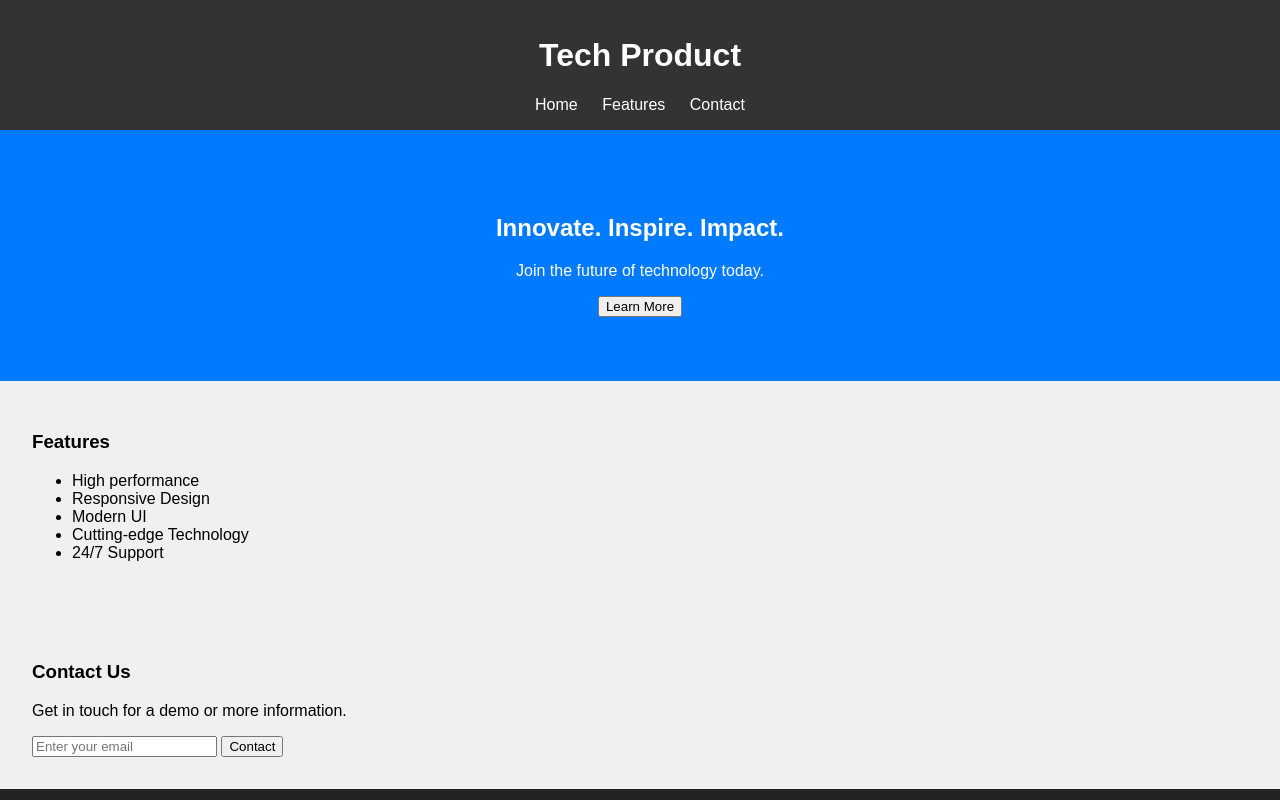
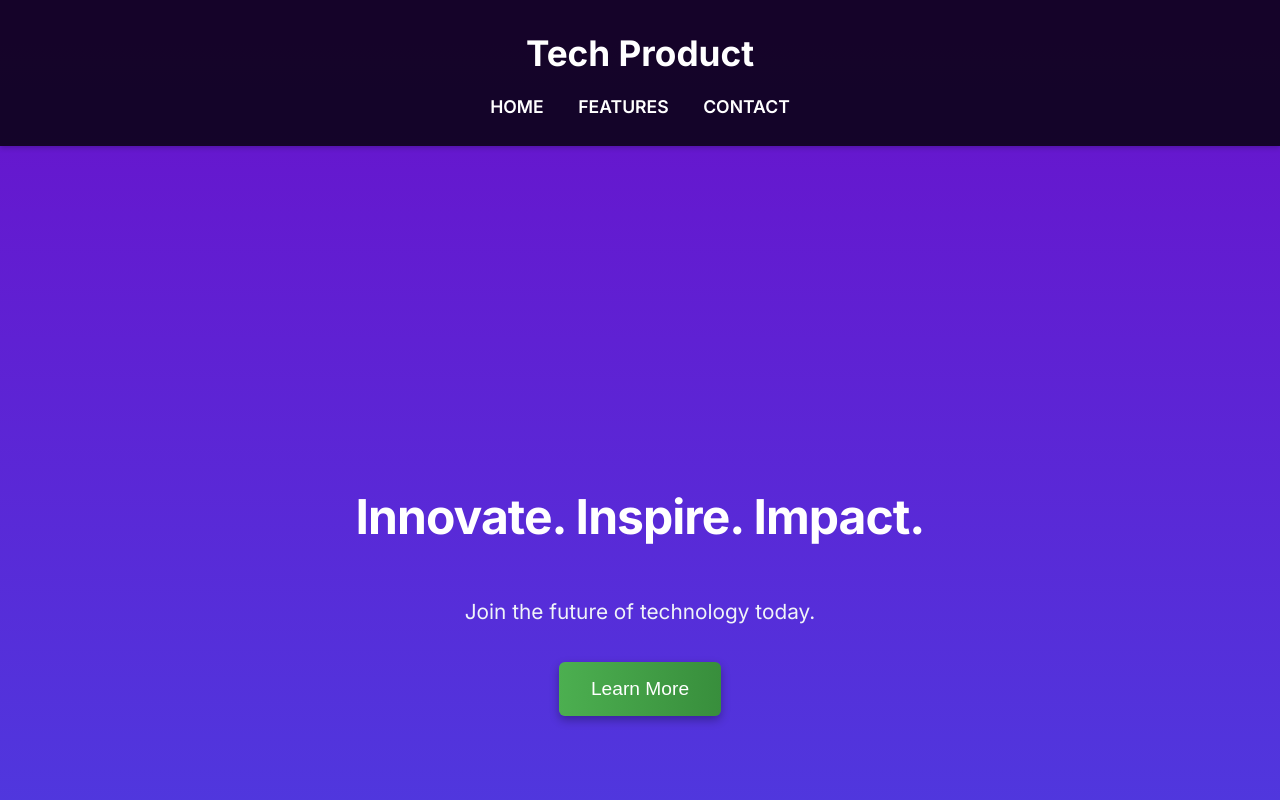
Before and after one commit to gotcha-nik/Landing-page-clone, a plain HTML site: page index.html in a window 1280 px wide. Shown: the top 800 px of the page. Drawn offline with Linux system fonts and the light colour scheme.

Commit message:
Update style.css

```diff
--- a/style.css
+++ b/style.css
@@ -1,31 +1,242 @@
 body {
-  margin: 0;
-  font-family: Arial, sans-serif;
-  background: #f0f0f0;
+    margin: 0;
+    font-family: 'Inter', sans-serif;  /* Using the Inter font */
+    background: linear-gradient(to bottom, #6a11cb, #2575fc); /* Gradient background */
+    color: #fff;
+    line-height: 1.7; /* Improved default line height for better readability */
 }
+
 header {
-  background: #333;
-  color: #fff;
-  padding: 1rem;
-  text-align: center;
+    background: rgba(0, 0, 0, 0.8); /* Slightly transparent header */
+    padding: 1.5rem 0;
+    text-align: center;
+    position: sticky; /* Sticky header */
+    top: 0;
+    z-index: 10;
+    box-shadow: 0 2px 5px rgba(0, 0, 0, 0.2); /* Subtle shadow */
 }
+
+header h1 {
+    margin: 0 0 0.5rem 0;
+    font-weight: 700; /* Use 700 for the boldest weight */
+    font-size: 2.2rem; /* Slightly larger heading */
+}
+
 nav a {
-  color: white;
-  margin: 0 10px;
-  text-decoration: none;
+    color: #fff;
+    margin: 0 15px;
+    text-decoration: none;
+    font-weight: 600; /* Use 600 for a semi-bold weight */
+    text-transform: uppercase; /* Uppercase navigation links */
+    font-size: 1.1rem;
+    transition: color 0.3s ease; /* Smooth color transition */
 }
+
+nav a:hover {
+    color: #4CAF50; /* Highlight on hover */
+}
+
 .hero {
-  text-align: center;
-  padding: 4rem;
-  background: #007BFF;
-  color: white;
+    text-align: center;
+    padding: 5rem 2rem;
+    background: transparent; /* Make hero background transparent */
+    display: flex;
+    flex-direction: column;
+    justify-content: center;
+    align-items: center;
+    height: calc(100vh - 60px); /* Adjust height to account for sticky header */
 }
+
+.hero h2 {
+    margin: 0 0 1rem 0;
+    font-size: 3rem;
+    font-weight: 700; /* Use 700 for the boldest weight */
+    letter-spacing: -0.02em;
+}
+
+.hero p {
+    font-size: 1.3rem;
+    margin-bottom: 2rem;
+    max-width: 80%;
+    color: #f0f4f8;
+}
+
+.hero button {
+    background: linear-gradient(to right, #4CAF50, #388E3C); /* Green gradient button */
+    color: white;
+    padding: 1rem 2rem;
+    border: none;
+    border-radius: 6px;
+    font-size: 1.2rem;
+    cursor: pointer;
+    transition: all 0.3s ease;
+    box-shadow: 0 4px 10px rgba(0, 0, 0, 0.3);
+}
+
+.hero button:hover {
+    background: linear-gradient(to right, #43A047, #2E7D32);
+    transform: translateY(-2px);
+    box-shadow: 0 6px 12px rgba(0, 0, 0, 0.4);
+}
+
+.hero button:active {
+    background: linear-gradient(to right, #388E3C, #2B602B);
+    transform: translateY(0);
+    box-shadow: 0 1px 3px rgba(0, 0, 0, 0.2);
+}
+
+
 section {
-  padding: 2rem;
+    padding: 4rem 2rem;
+    text-align: center;
+    background-color: rgba(255, 255, 255, 0.05); /* Slightly transparent sections */
+    border-radius: 10px;
+    margin-bottom: 2rem;
 }
+
+section h3 {
+    margin: 0 0 2rem 0;
+    font-size: 2.2rem;
+    font-weight: 600;
+    color: #fff;
+    letter-spacing: -0.02em;
+}
+
+section ul {
+    list-style: none;
+    padding: 0;
+    margin: 0 auto;
+    max-width: 600px;
+    text-align: left;
+    font-size: 1.2rem;
+}
+
+section ul li {
+    margin-bottom: 1rem;
+    padding-left: 0;
+    position: relative;
+    padding-left: 2rem; /* Added padding to the left of the text */
+}
+
+
+section ul li::before {
+    content: '✓'; /* Checkmark icon */
+    color: #4CAF50;
+    margin-right: 1rem;
+    position: absolute;
+    left: 0;
+}
+
+#contact {
+    background-color: rgba(0, 0, 0, 0.1); /* Darker contact section */
+    padding: 4rem 2rem;
+    border-radius: 10px;
+    text-align: center;
+    margin-bottom: 0;
+}
+
+#contact p{
+  font-size: 1.2rem;
+  color: #f0f4f8;
+  margin-bottom: 2rem;
+}
+
+#contact form {
+    display: flex;
+    flex-direction: column;
+    align-items: center;
+    margin-top: 2rem;
+}
+
+#contact input[type="email"] {
+    padding: 1rem;
+    width: calc(100% - 40px);
+    max-width: 400px;
+    border: none;
+    border-radius: 6px;
+    margin-bottom: 1rem;
+    font-size: 1.1rem;
+    background-color: rgba(255, 255, 255, 0.9);
+    color: #2c3e50;
+    box-shadow: inset 0 2px 4px rgba(0, 0, 0, 0.1);
+}
+
+#contact input[type="email"]:focus {
+    outline: none;
+    box-shadow: 0 0 5px rgba(76, 175, 80, 0.5);
+    border-color: #4CAF50;
+}
+
+
+#contact button {
+    background: linear-gradient(to right, #4CAF50, #388E3C);
+    color: white;
+    padding: 1rem 2rem;
+    border: none;
+    border-radius: 6px;
+    font-size: 1.2rem;
+    cursor: pointer;
+    transition: all 0.3s ease;
+    width: fit-content;
+    box-shadow: 0 4px 10px rgba(0, 0, 0, 0.3);
+}
+
+#contact button:hover {
+    background: linear-gradient(to right, #43A047, #2E7D32);
+    transform: translateY(-2px);
+    box-shadow: 0 6px 12px rgba(0, 0, 0, 0.4);
+}
+
+#contact button:active {
+    background: linear-gradient(to right, #388E3C, #2B602B);
+    transform: translateY(0);
+    box-shadow: 0 1px 3px rgba(0, 0, 0, 0.2);
+}
+
+
 footer {
-  text-align: center;
-  padding: 1rem;
-  background: #222;
-  color: white;
+    text-align: center;
+    padding: 1.5rem 0;
+    background: rgba(0, 0, 0, 0.8);
+    color: #fff;
+    margin-top: 2rem;
+    border-top: 1px solid rgba(255, 255, 255, 0.1);
 }
+
+/* Responsive adjustments for smaller screens */
+@media (max-width: 768px) {
+    header h1 {
+        font-size: 2rem;
+    }
+
+    nav a {
+        font-size: 1rem;
+        margin: 0 10px;
+    }
+
+    .hero h2 {
+        font-size: 2.5rem;
+    }
+
+    .hero p {
+        font-size: 1.2rem;
+    }
+
+    section h3 {
+        font-size: 2rem;
+    }
+
+    section ul li {
+        font-size: 1.1rem;
+    }
+
+    #contact input[type="email"] {
+        font-size: 1rem;
+        padding: 1rem;
+    }
+
+    #contact button {
+        font-size: 1.1rem;
+        padding: 1rem 2rem;
+    }
+}
```
